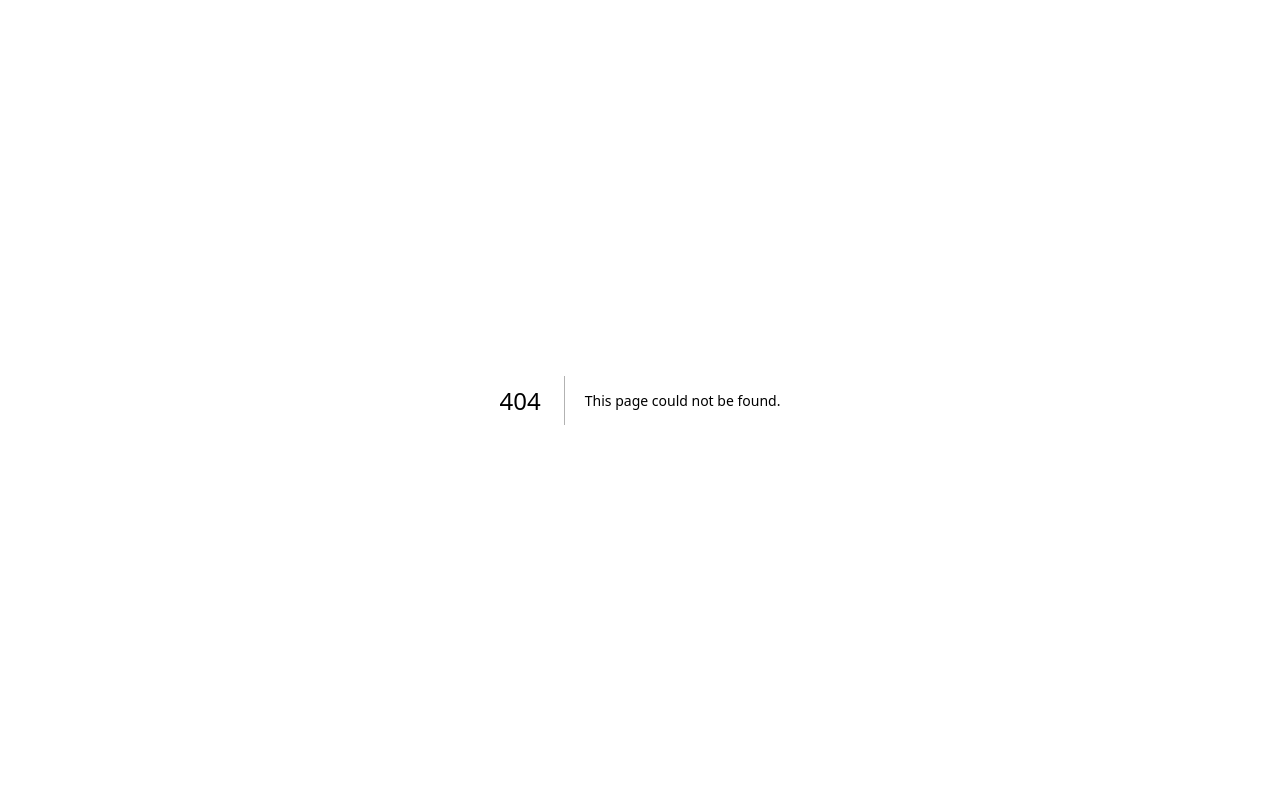
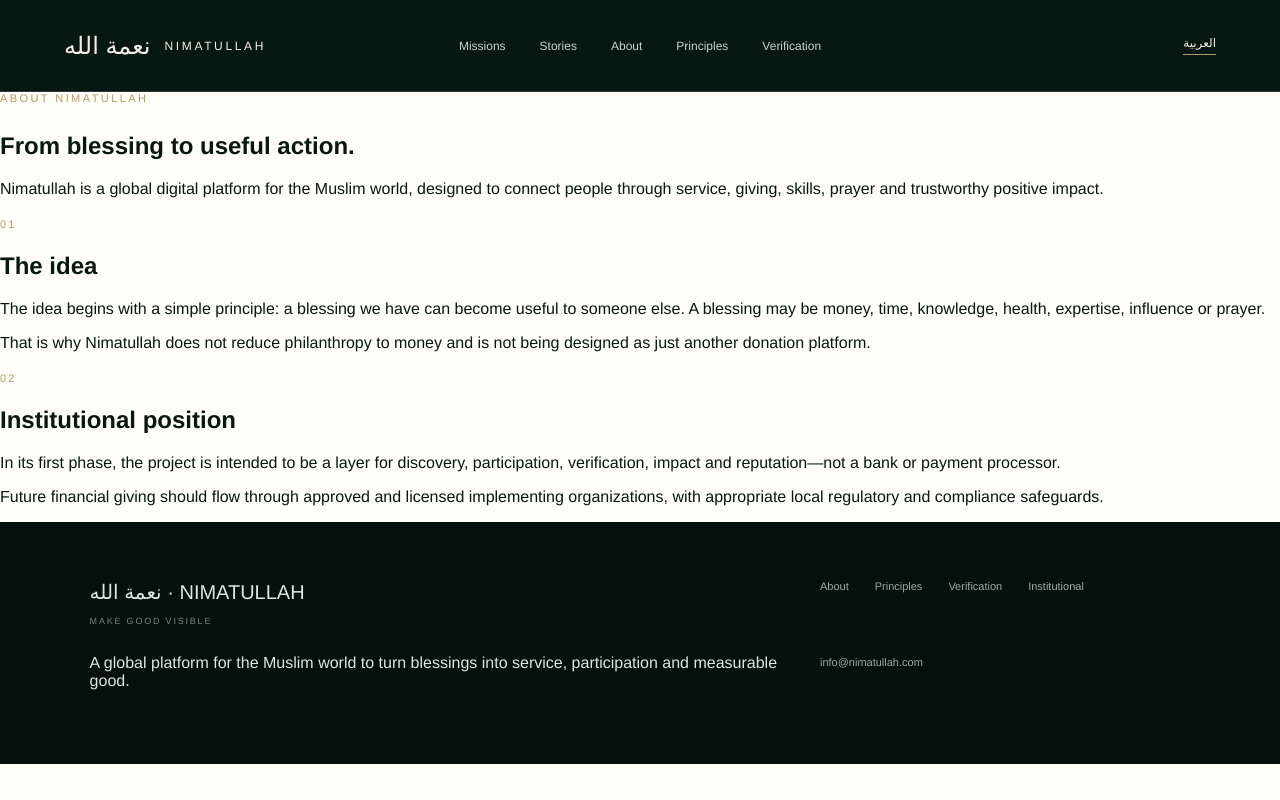
Before and after one commit to andristukiss-png/nimatullah, a Next.js app: page /en/about in a window 1280 px wide. Before the commit this address had no page. Built offline with nearby package versions, Linux system fonts and the light colour scheme.

Commit message:
Build app/[locale]/about/page.tsx

```diff
--- /dev/null
+++ b/app/[locale]/about/page.tsx
@@ -0,0 +1,43 @@
+import { notFound } from "next/navigation";
+import { isLocale } from "@/lib/site";
+import { PageShell } from "@/components/site-chrome";
+
+export default async function AboutPage({ params }: { params: Promise<{ locale: string }> }) {
+  const { locale } = await params;
+  if (!isLocale(locale)) notFound();
+  const ar = locale === "ar";
+
+  return (
+    <PageShell locale={locale}>
+      <main className="innerPage">
+        <section className="pageHero">
+          <p className="eyebrow">{ar ? "عن نعمة الله" : "ABOUT NIMATULLAH"}</p>
+          <h1>{ar ? "من النعمة إلى العمل النافع." : "From blessing to useful action."}</h1>
+          <p>{ar ? "نعمة الله مشروع رقمي عالمي للمجتمعات المسلمة، يهدف إلى ربط الناس بالخير من خلال الخدمة والعطاء والمهارات والدعاء والأثر الموثوق." : "Nimatullah is a global digital platform for the Muslim world, designed to connect people through service, giving, skills, prayer and trustworthy positive impact."}</p>
+        </section>
+
+        <section className="editorialGrid">
+          <div>
+            <span className="sectionNumber">01</span>
+            <h2>{ar ? "الفكرة" : "The idea"}</h2>
+          </div>
+          <div className="prose">
+            <p>{ar ? "تبدأ الفكرة من معنى بسيط: ما نملكه من نعمة يمكن أن يصبح نفعًا لغيرنا. والنعمة قد تكون مالًا أو وقتًا أو معرفة أو صحة أو خبرة أو تأثيرًا أو دعاءً." : "The idea begins with a simple principle: a blessing we have can become useful to someone else. A blessing may be money, time, knowledge, health, expertise, influence or prayer."}</p>
+            <p>{ar ? "لهذا لا تختزل نعمة الله العمل الخيري في المال، ولا تسعى لأن تكون مجرد منصة تبرعات." : "That is why Nimatullah does not reduce philanthropy to money and is not being designed as just another donation platform."}</p>
+          </div>
+        </section>
+
+        <section className="editorialGrid mutedSection">
+          <div>
+            <span className="sectionNumber">02</span>
+            <h2>{ar ? "الموقع المؤسسي" : "Institutional position"}</h2>
+          </div>
+          <div className="prose">
+            <p>{ar ? "في مرحلته الأولى، يهدف المشروع إلى أن يكون طبقة للاكتشاف والمشاركة والتحقق والأثر والسمعة، لا بنكًا أو معالج مدفوعات." : "In its first phase, the project is intended to be a layer for discovery, participation, verification, impact and reputation—not a bank or payment processor."}</p>
+            <p>{ar ? "أي عطاء مالي مستقبلي يجب أن يمر عبر جهات تنفيذية مرخصة ومعتمدة، مع احترام القوانين المحلية ومتطلبات الامتثال." : "Future financial giving should flow through approved and licensed implementing organizations, with appropriate local regulatory and compliance safeguards."}</p>
+          </div>
+        </section>
+      </main>
+    </PageShell>
+  );
+}
```
